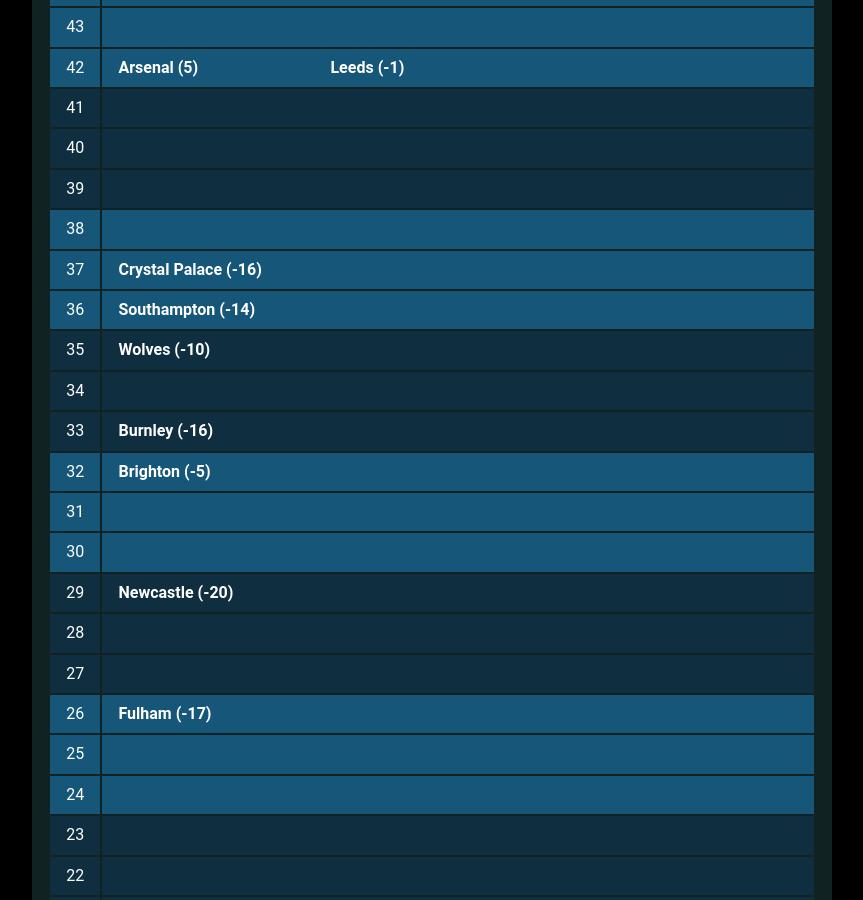
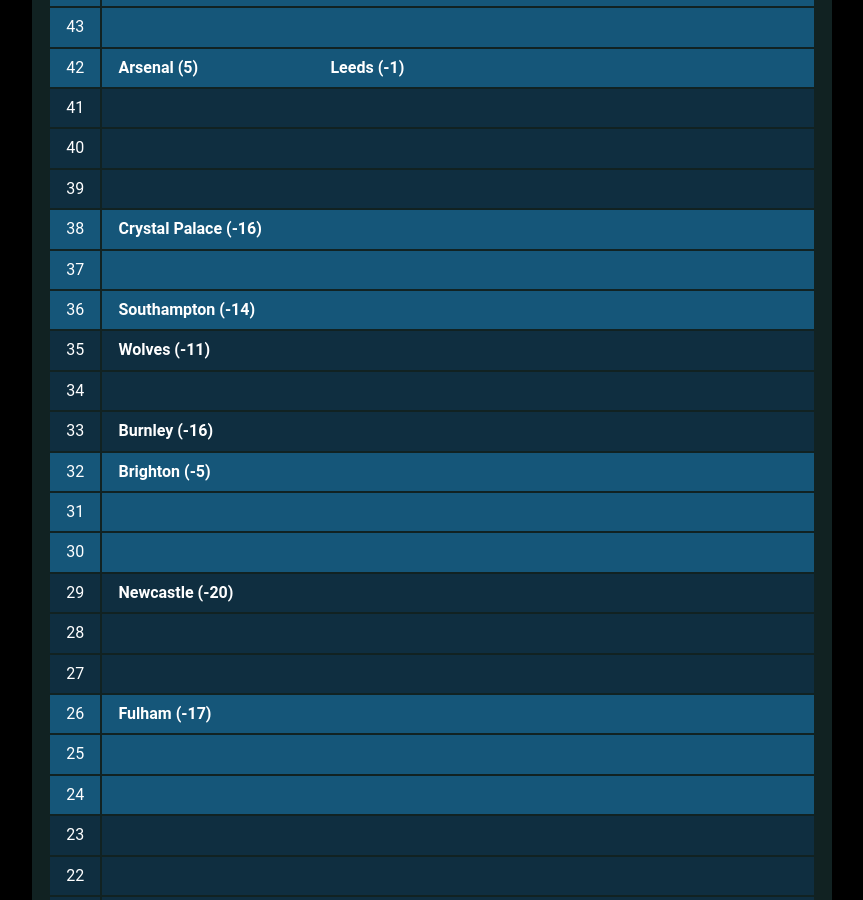
Before and after one commit to muru/muru.github.io, a Jekyll site: the page built from resources.md, in a window 1280 px wide and 900 px high, scrolled down 2730 px. Shown: the whole window, without its empty margins (208-1071 px from the left). Built offline with Jekyll 4.4.1, drawn with Linux system fonts in a browser that asks for light colours; some web fonts are replaced; some of the changed text lies outside the part shown.

Commit message:
updated cann-table: Wed  7 Apr 22:05:34 JST 2021

```diff
--- a/cann-table.html
+++ b/cann-table.html
@@ -116,6 +116,7 @@
 	<tr class="cann-row-2">
 		<td class="cann-point"> 52 </td>
 		<td class="cann-clubs">
+			<span class="club-name"> West Ham (11) </span>
 		</td>
  	</tr>
 	<tr class="cann-row-2">
@@ -134,7 +135,6 @@
 		<td class="cann-clubs">
 			<span class="club-name"> Tottenham (19) </span>
 			<span class="club-name"> Liverpool (15) </span>
-			<span class="club-name"> West Ham (10) </span>
 		</td>
  	</tr>
 	<tr class="cann-row-1">
@@ -145,12 +145,12 @@
 	<tr class="cann-row-2">
 		<td class="cann-point"> 47 </td>
 		<td class="cann-clubs">
+			<span class="club-name"> Everton (3) </span>
 		</td>
  	</tr>
 	<tr class="cann-row-2">
 		<td class="cann-point"> 46 </td>
 		<td class="cann-clubs">
-			<span class="club-name"> Everton (3) </span>
 		</td>
  	</tr>
 	<tr class="cann-row-2">
@@ -194,12 +194,12 @@
 	<tr class="cann-row-1">
 		<td class="cann-point"> 38 </td>
 		<td class="cann-clubs">
+			<span class="club-name"> Crystal Palace (-16) </span>
 		</td>
  	</tr>
 	<tr class="cann-row-1">
 		<td class="cann-point"> 37 </td>
 		<td class="cann-clubs">
-			<span class="club-name"> Crystal Palace (-16) </span>
 		</td>
  	</tr>
 	<tr class="cann-row-1">
@@ -211,7 +211,7 @@
 	<tr class="cann-row-2">
 		<td class="cann-point"> 35 </td>
 		<td class="cann-clubs">
-			<span class="club-name"> Wolves (-10) </span>
+			<span class="club-name"> Wolves (-11) </span>
 		</td>
  	</tr>
 	<tr class="cann-row-2">
```
Also changed, not shown: other parts of cann-table.html (+1 -1 lines).
